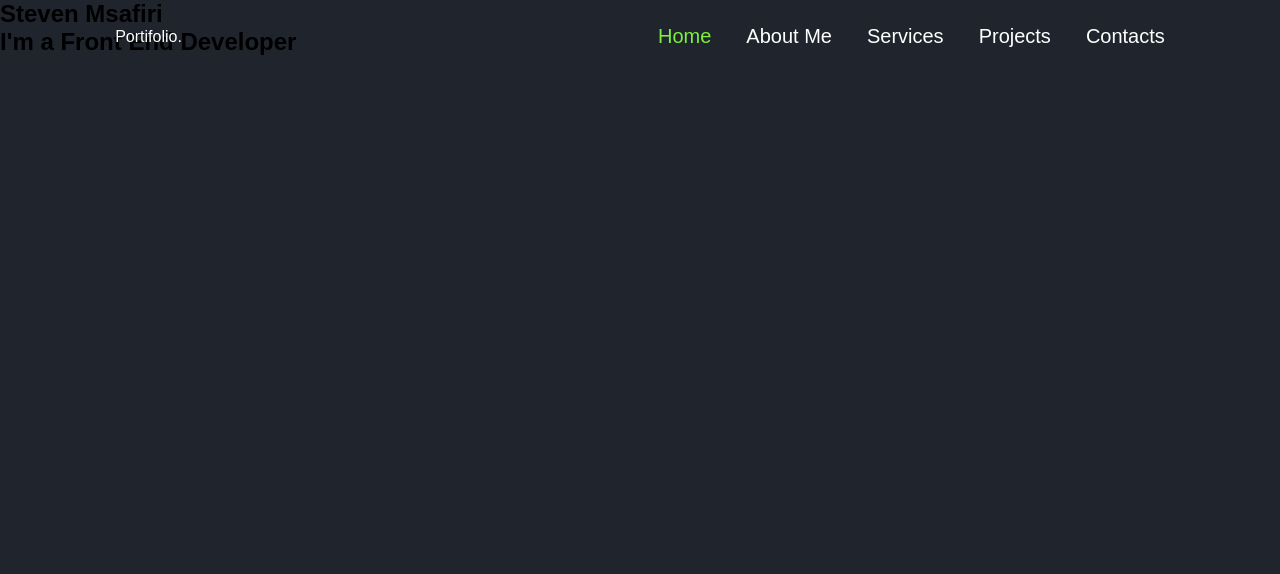
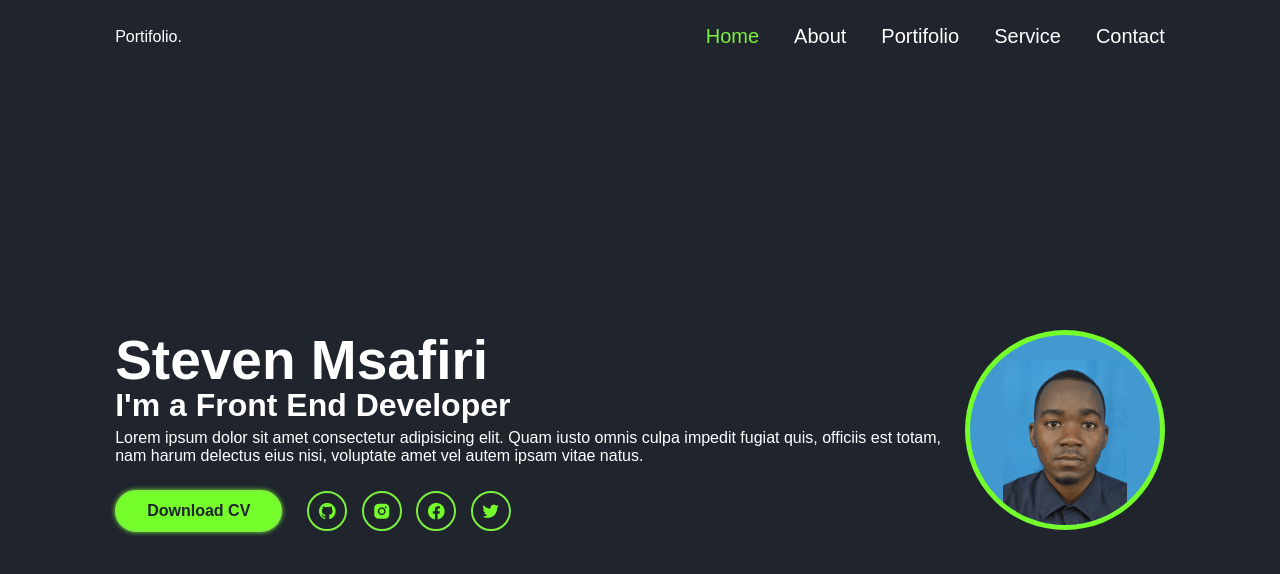
Before and after one commit to StevenMsafiri/Portifolio, a plain HTML site: page index.html in a window 1280 px wide. Drawn offline with nearby package versions, Linux system fonts and the light colour scheme.

Commit message:
added logo and image

```diff
--- a/index.css
+++ b/index.css
@@ -47,3 +47,98 @@ a {
 .active a {
     color: #7cf03d;
 }
+
+.Home {
+    display: flex;
+    align-items: center;
+    height: 100vh;
+    padding: 60px 9% 0;
+    color: #fff;
+}
+
+.home-info h1 {
+    font-size: 55px;
+}
+
+.home-info h2 {
+    font-size: 32px;
+    margin-top: -5px;
+}
+
+.home-info p {
+    font-size: 16px;
+    margin: 5px 0 25px;
+}
+
+.home-info .btn-sci {
+    display: flex;
+    align-items: center;
+}
+
+.btn {
+    display: inline-block;
+    padding: 10px 30px;
+    background: #74fd2a;
+    border: 2px solid #7cf03d;
+    border-radius: 40px;
+    box-shadow: 0 0 5px #7cf03d;
+    font-size:16px;
+    color: #1f242d;
+    font-weight: 600;
+    transition: .5s;
+}
+
+.btn:hover {
+    background: transparent;
+    color: #74fd2a;
+    box-shadow: none;
+}
+
+.home-info .btn-sci .sci {
+    margin-left: 20px;
+
+}
+
+.home-info .btn-sci .sci a {
+    display: inline-flex;
+    padding: 8px;
+    border: 2px solid #7cf03d;
+    border-radius: 50%;
+    font-size: 20px;
+    color: #74fd2a;
+    margin: 0 5px;
+    transition: .5s;
+}
+
+.home-info .btn-sci .sci a:hover {
+    background: #7cf03d;
+    color: #1f242d;
+    box-shadow: 0 0 10px #7cf03d;
+}
+
+.home-img .img-box {
+    background: #74fd2a;
+    height: 25vh;
+    width: 25vh;
+    border-radius: 50%;
+    padding: 5px;
+}
+
+.home-img .img-box .img-item {
+    position: relative;
+    width: 100%;
+    height: 100%;
+    background: #4299CF;
+    border-radius: 50%;
+    display: flex;
+    justify-content: center;
+    overflow: hidden;
+}
+
+.home-img .img-box .img-item img {
+    position: absolute;
+    display: block;
+    width: 65%;
+    object-fit: cover;
+    top: 25px;
+}
--- a/index.html
+++ b/index.html
@@ -5,6 +5,7 @@
     <meta charset="UTF-8">
     <meta name="viewport" content="width=device-width, initial-scale=1.0">
     <title>First Personal Portifolio</title>
+    <link href='https://unpkg.com/boxicons@2.1.4/css/boxicons.min.css' rel='stylesheet'>
     <link rel="stylesheet" href="index.css">
 </head>
 
@@ -16,16 +17,16 @@
                 <a href="#">Home</a>
             </li>
             <li>
-                <a href="#">About Me</a>
+                <a href="#">About</a>
             </li>
             <li>
-                <a href="#">Services</a>
+                <a href="#">Portifolio</a>
             </li>
             <li>
-                <a href="#">Projects</a>
+                <a href="#">Service</a>
             </li>
             <li>
-                <a href="#">Contacts</a>
+                <a href="#">Contact</a>
             </li>
         </ul>
     </nav>
@@ -34,9 +35,27 @@
         <div class="home-info">
             <h1>Steven Msafiri</h1>
             <h2>I'm a Front End Developer</h2>
+            <p>
+                Lorem ipsum dolor sit amet consectetur adipisicing elit.
+                Quam iusto omnis culpa impedit fugiat quis, officiis est totam,
+                nam harum delectus eius nisi, voluptate amet vel autem ipsam vitae natus.
+            </p>
+            <div class="btn-sci">
+                <a href="#" class="btn">Download CV</a>
+                <div class="sci">
+                    <a href="#"><i class='bx bxl-github'></i></a>
+                    <a href="#"><i class='bx bxl-instagram-alt'></i></a>
+                    <a href="#"><i class='bx bxl-facebook-circle'></i></a>
+                    <a href="#"><i class='bx bxl-twitter'></i></a>
+                </div>
+            </div>
 
         </div>
-
+        <div class="home-img">
+            <div class="img-box">
+                <div class="img-item"><img src="./17129009123369.png" alt=""></div>
+            </div>
+        </div>
     </section>
 </body>
 
```
Also changed, not shown: 17129009123369.png (added).
